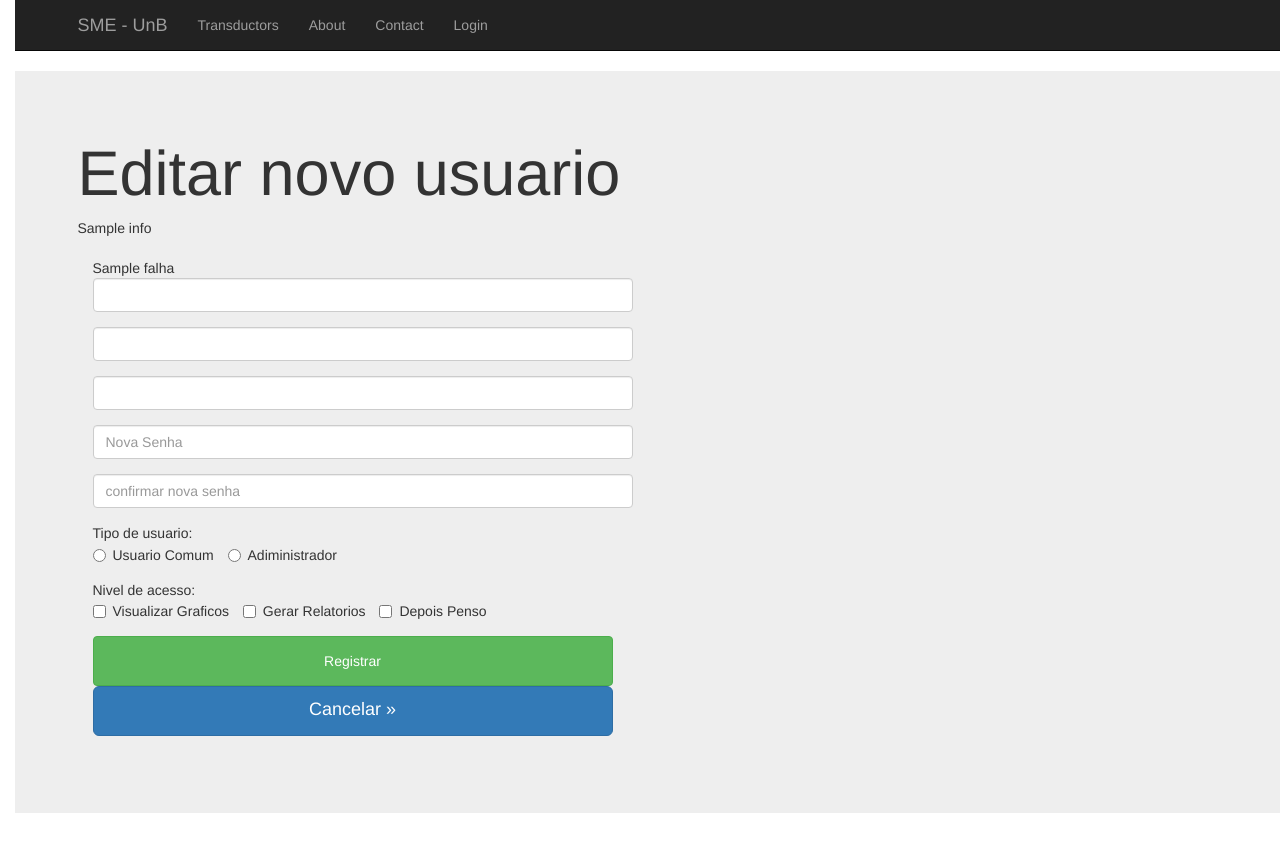
After one commit to fga-eps-mds/2016.2-SME_UnB, a Django app: template SME_UnB/users/templates/users/edit_user.html in a window 1280 px wide. The commit adds this page. Run offline with Django 3.2, Linux system fonts and the light colour scheme; the template is opened without the code that fills it: most values are stand-ins (such as "Sample title", 1, 10 or a date in 2020); parts of the project's set-up code (start-up, migrations or seed data) failed here and were passed over; some libraries are stand-ins or nearby versions.

Commit message:
edit template implemented

```diff
--- a/SME_UnB/users/templates/users/dashboard.html
+++ b/SME_UnB/users/templates/users/dashboard.html
@@ -16,6 +16,8 @@
             {% endif %}
             <li><a href="{% url 'users:logout' %}">Logout</a></li>
             <li><a href="{% url 'users:register' %}">Registrar</a></li>
+            <li><a href="{% url 'users:list_user' %}">Editar Usuarios</a></li>
+
             {% endblock %}
         </ul>
     </div>
--- /dev/null
+++ b/SME_UnB/users/templates/users/edit_user.html
@@ -0,0 +1,88 @@
+{% extends 'base.html' %}
+
+{% block title %}
+{% endblock %}
+<title>Novo Usuario</title>
+
+{% block body %}
+
+<div class="jumbotron">
+  <div class="container">
+
+
+
+      <h1>Editar novo usuario</h1>
+      <p2>{{info}}</p2>
+
+      <h1> </h1>
+    <form class="col-md-6 configdiv" action="register" method="post">
+        <p2>{{falha}}</p2>
+
+        {% csrf_token %}
+        <div class="form-group">
+            <input type="text" name= "first_name" placeholder="{{user.first_name}}" class="form-control">
+        </div>
+
+        <div class="form-group">
+            <input type="text" name= "last_name" placeholder="{{user.last_name}}" class="form-control">
+        </div>
+
+        <div class="form-group">
+            <input type="text" name= "email" placeholder="{{user.email}}" class="form-control">
+        </div>
+
+
+        <div class="form-group">
+            <input type="password" name ="password" placeholder="Nova Senha" class="form-control">
+        </div>
+
+        <div class="form-group">
+            <input type="password" name ="confirmPassword" placeholder="confirmar nova senha" class="form-control">
+        </div>
+
+        <p1>Tipo de usuario:</p1>
+        <div class="form-group">
+            <label class="radio-inline">
+                <input type="radio" name="inlineRadioOptions" id="inlineRadio1" value="option1"> Usuario Comum
+            </label>
+            <label class="radio-inline">
+                <input type="radio" name="inlineRadioOptions" id="inlineRadio2" value="option2"> Adiministrador
+            </label>
+
+        </div>
+
+        <p1>Nivel de acesso:</p1>
+        <div class="form-group">
+
+            <label class="checkbox-inline checkbox-success">
+                <input type="checkbox" id="inlineCheckbox1" value="option1"> Visualizar Graficos
+            </label>
+            <label class="checkbox-inline checkbox-success">
+                <input type="checkbox" id="inlineCheckbox2" value="option2"> Gerar Relatorios
+            </label>
+            <label class="checkbox-inline checkbox-success">
+                <input type="checkbox" id="inlineCheckbox3" value="option3"> Depois Penso
+            </label>
+
+        </div>
+        <button type="submit" class="btn btn-success" style="width: 520px; height: 50px">Registrar</button>
+        <p><a class="btn btn-primary btn-lg" href="{% url 'users:list_user' %}" role="button" style="width: 520px; height: 50px">Cancelar &raquo;</a></p>
+
+    </form>
+
+  </div>
+</div>
+{% endblock %}
+{% block login %}
+<form class="navbar-form navbar-right" action="login" method="post">
+    <p2 color="red" >{{falha}}</p2>
+    {% csrf_token %}
+    <div class="form-group">
+        <input type="text" name= "Email" placeholder="Email" class="form-control">
+    </div>
+    <div class="form-group">
+        <input type="password" name ="Password" placeholder="Password" class="form-control">
+    </div>
+    <button type="submit" class="btn btn-success">Sign in</button>
+</form>
+{% endblock %}
--- a/SME_UnB/users/urls.py
+++ b/SME_UnB/users/urls.py
@@ -9,5 +9,9 @@ urlpatterns = [
     url(r'^login/$', views.login_view, name="login"),
     url(r'^logout/$', views.logout_view, name="logout"),
     url(r'^register/', views.register, name="register"),
+    url(r'^list_user/', views.list_user, name="list_user"),
+    url(r'^edit_user/(?P<user_id>[0-9]+)/',views.edit_user, name="edit_user"),
+
+
 
     ]
```
Also changed, not shown: SME_UnB/users/templates/users/list_user.html (added, +11 -0 lines).
